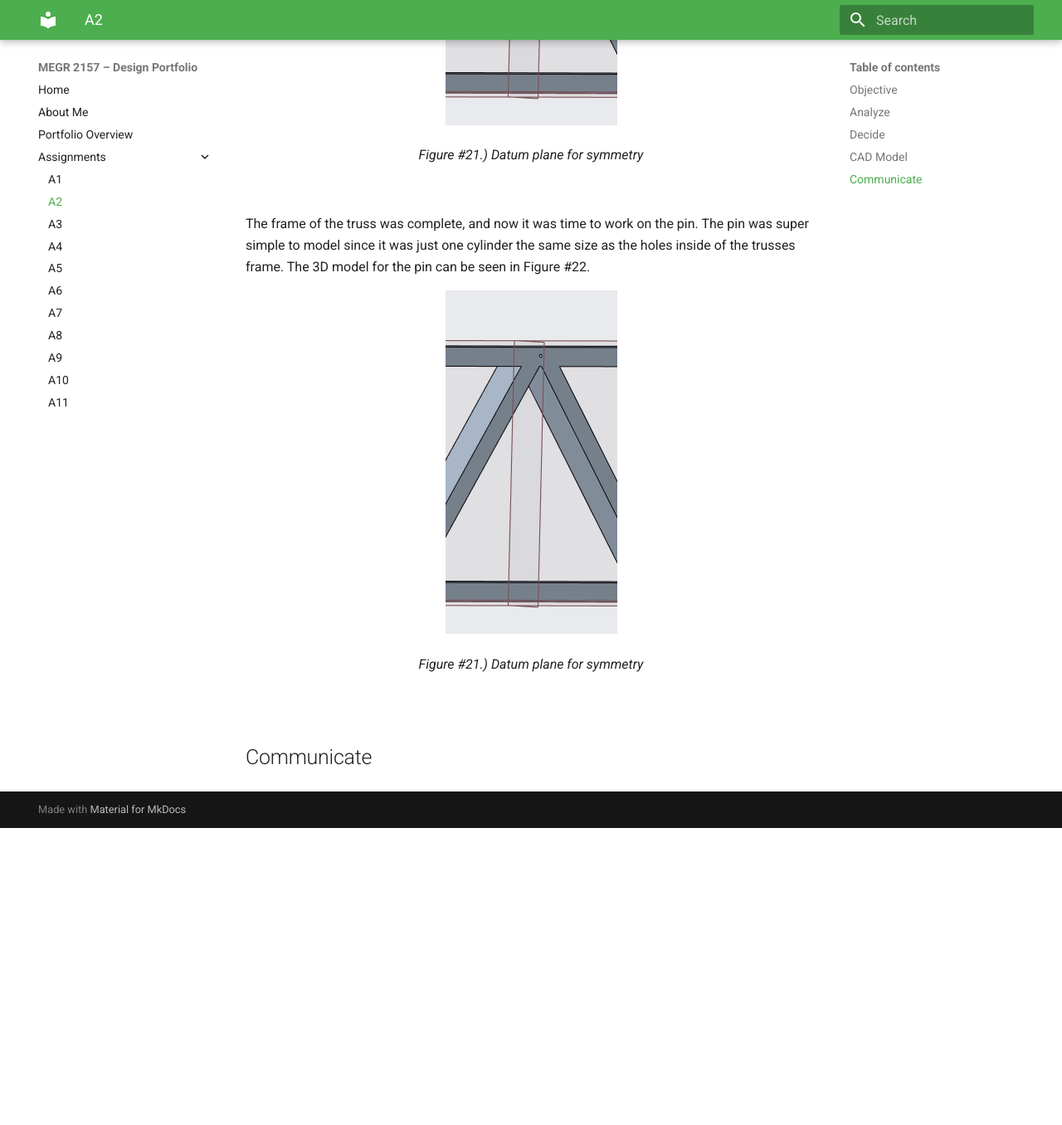
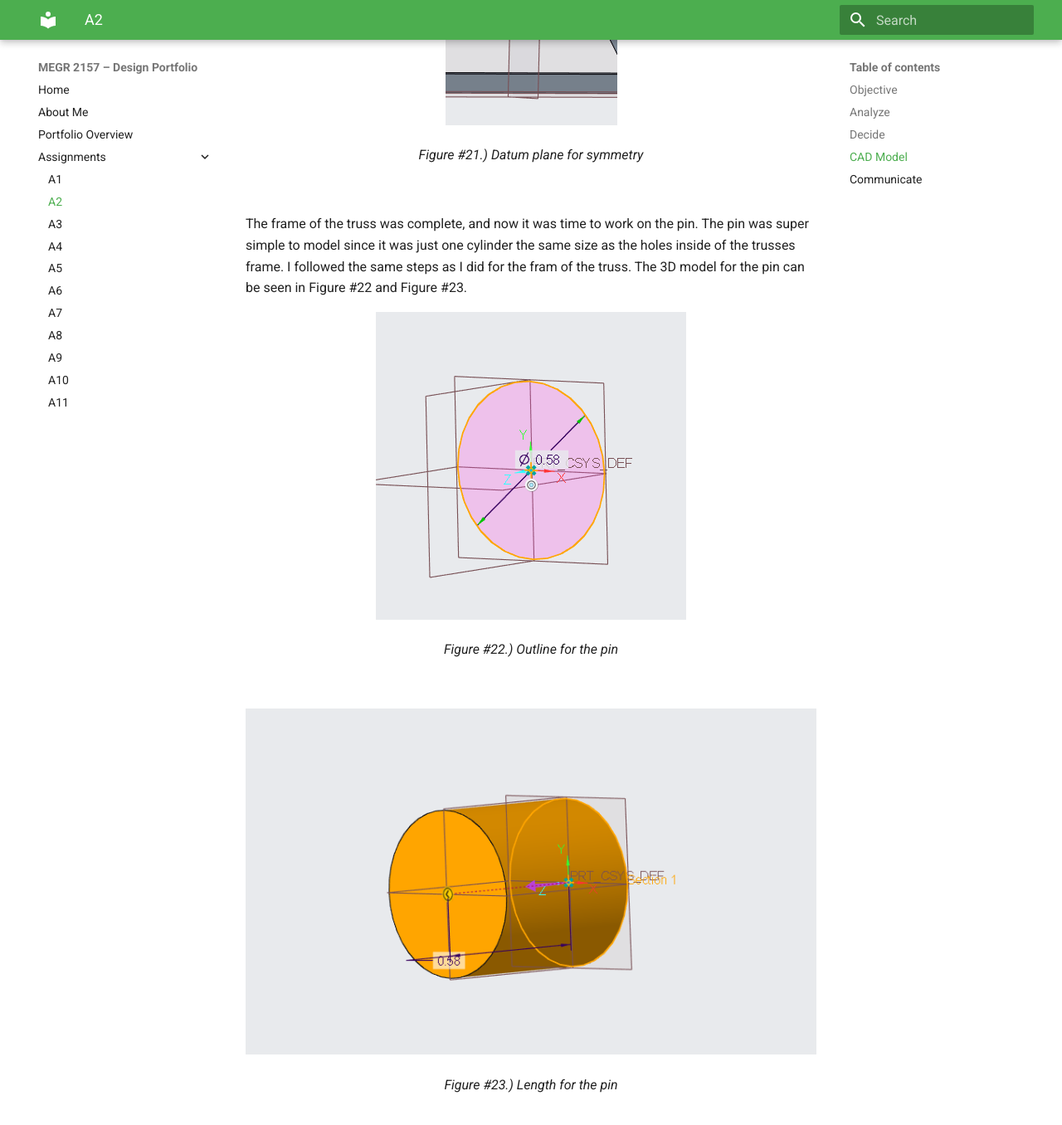
Before and after one commit to AndyChwalik/megr2157-portfolio, an MkDocs documentation site: the page built from docs/assignments/A02/index.md, in a window 1280 px wide and 1400 px high, scrolled down 14448 px. Shown: the top 1356 px of the window at 83% size. Built offline with MkDocs 1.6.1 and Material for MkDocs 9.7.7, drawn with Linux system fonts in a browser that asks for light colours; before the commit the page ends 15446 px from its top, so only the background shows below that.

Commit message:
Update index.md

```diff
--- a/docs/assignments/A02/index.md
+++ b/docs/assignments/A02/index.md
@@ -181,11 +181,15 @@ Since my truss is symetrical, I was able to create a datum plane in the middle t
   <p><em>Figure #21.) Datum plane for symmetry</em></p>
 </div> <br>
 
-The frame of the truss was complete, and now it was time to work on the pin. The pin was super simple to model since it was just one cylinder the same size as the holes inside of the trusses frame. The 3D model for the pin can be seen in Figure #22.
+The frame of the truss was complete, and now it was time to work on the pin. The pin was super simple to model since it was just one cylinder the same size as the holes inside of the trusses frame. I followed the same steps as I did for the fram of the truss. The 3D model for the pin can be seen in Figure #22 and Figure #23.
 
 <div align="center">
-  <img src="centralized_plane.png">
-  <p><em>Figure #21.) Datum plane for symmetry</em></p>
+  <img src="pin_outline.png">
+  <p><em>Figure #22.) Outline for the pin</em></p>
+</div> <br>
+<div align="center">
+  <img src="pin_extrude.png">
+  <p><em>Figure #23.) Length for the pin</em></p>
 </div> <br>
 
 ## Communicate
```
